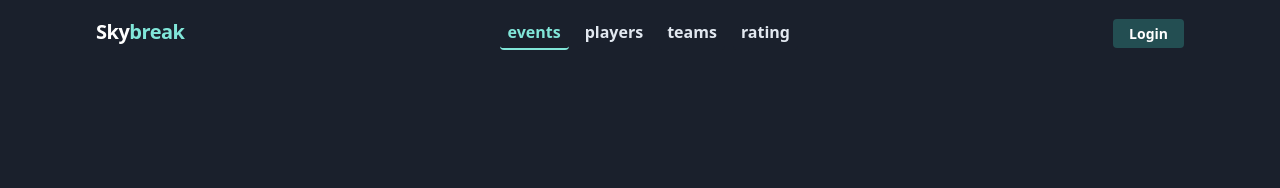
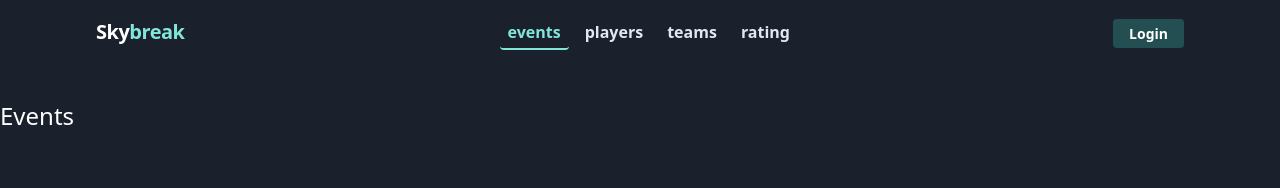
Before and after one commit to JasherIO/skybreak, a Nuxt app: page /events in a window 1280 px wide. Shown: the top 188 px of the page. Built offline with nearby package versions, Linux system fonts and the light colour scheme; no server answers.

Commit message:
Page stubs for navbar navigation

```diff
--- /dev/null
+++ b/pages/events/index.vue
@@ -0,0 +1,13 @@
+<template>
+  <div>
+    <h1 class="text-2xl">Events</h1>
+    <!-- <button
+      type="button"
+      class="bg-teal-700 hover:bg-teal-500 text-white font-bold py-2 px-4 rounded"
+    >
+      <nuxt-link :to="{ path: 'events', query: { region: 'North America' } }"
+        >North America</nuxt-link
+      >
+    </button> -->
+  </div>
+</template>
--- /dev/null
+++ b/pages/players/index.vue
@@ -0,0 +1,3 @@
+<template>
+  <h1 class="text-2xl">Players</h1>
+</template>
--- /dev/null
+++ b/pages/rating/index.vue
@@ -0,0 +1,3 @@
+<template>
+  <h1 class="text-2xl">Rating</h1>
+</template>
--- /dev/null
+++ b/pages/teams/index.vue
@@ -0,0 +1,3 @@
+<template>
+  <h1 class="text-2xl">Teams</h1>
+</template>
```
